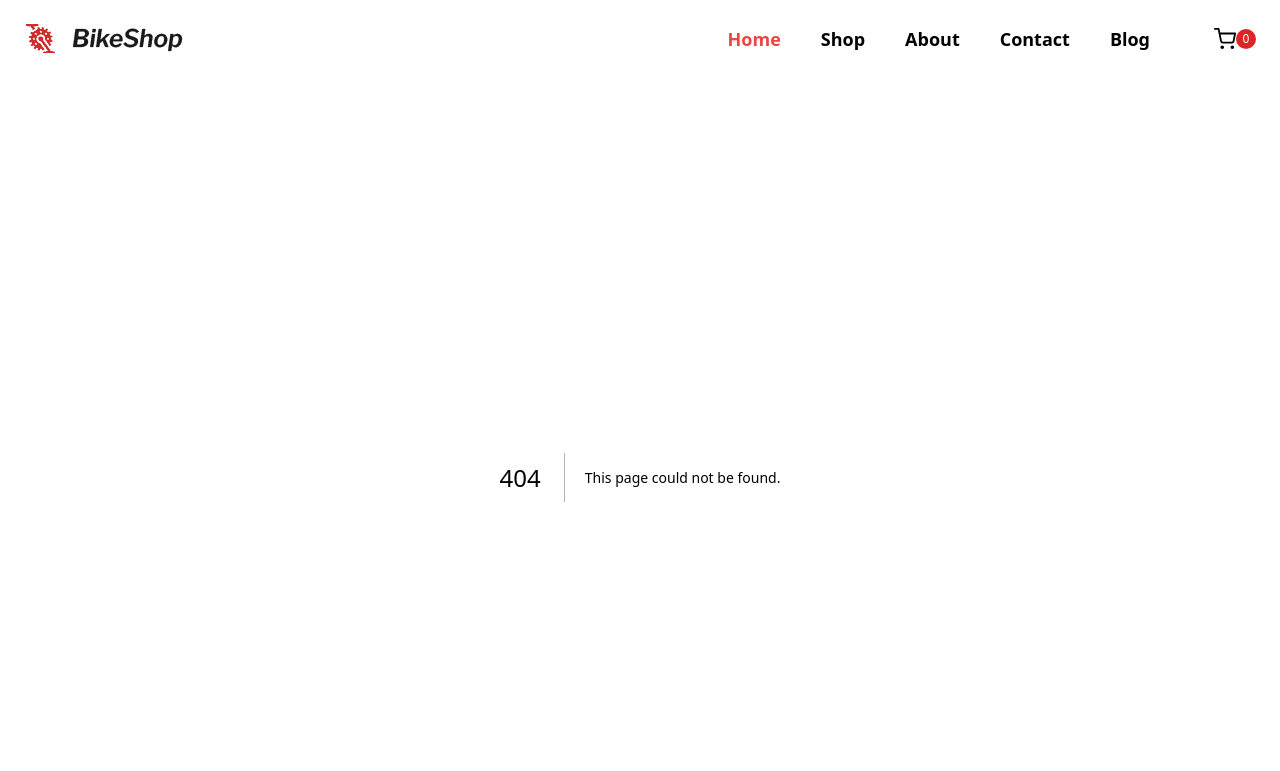
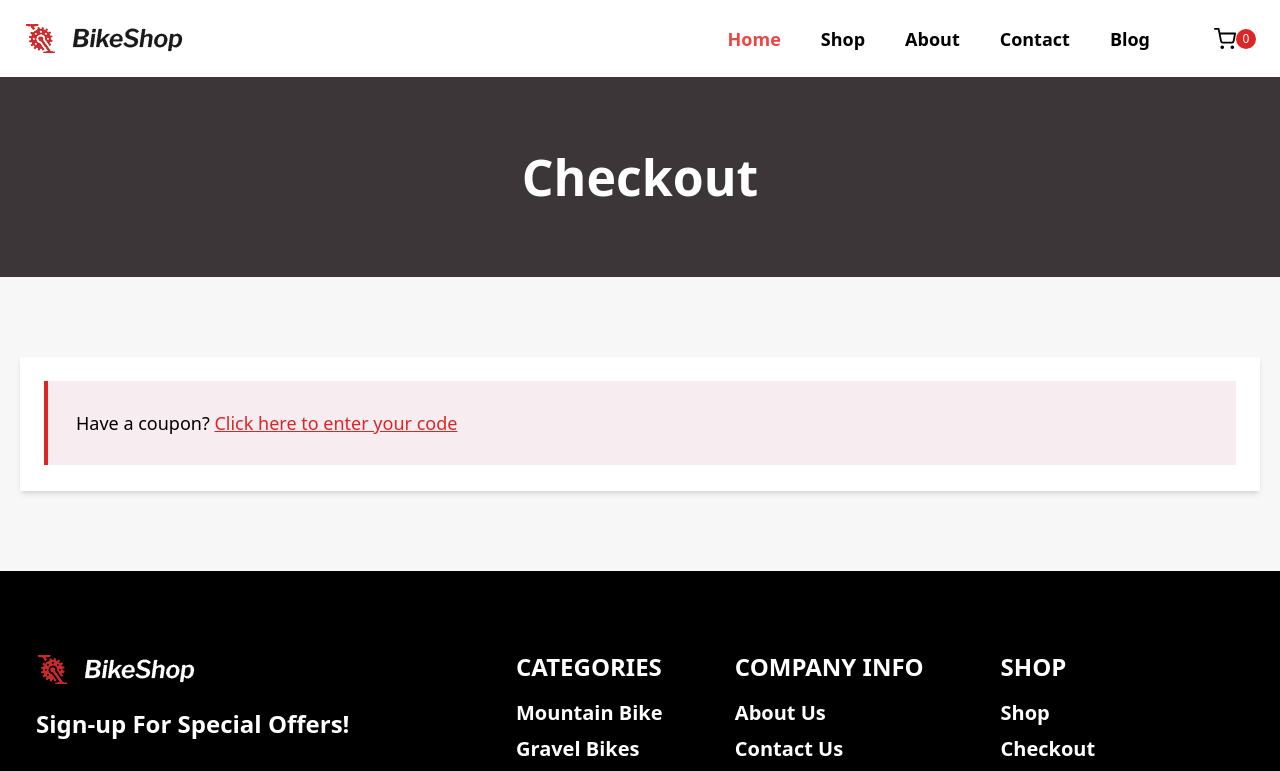
Before and after one commit to Thiago87dev/BikeShop, a Next.js app: page /checkout in a window 1280 px wide. Before the commit this address had no page. Shown: the top 771 px of the page. Built offline with nearby package versions, Linux system fonts and the light colour scheme.

Commit message:
:sparkles: feat: Checkout - part 1

```diff
--- /dev/null
+++ b/src/app/checkout/page.tsx
@@ -0,0 +1,9 @@
+import CheckoutMain from "@/components/checkout/CheckoutMain"
+
+const Checkout = () => {
+  return (
+    <div><CheckoutMain/></div>
+  )
+}
+
+export default Checkout
--- a/src/components/ShopBasket.tsx
+++ b/src/components/ShopBasket.tsx
@@ -13,6 +13,7 @@ import {
   decreaseQuantity,
   increaseQuantity,
 } from "@/redux/cart/slice";
+import Link from "next/link";
 
 const ShopBasket = () => {
   const dispatch = useDispatch();
@@ -142,9 +143,11 @@ const ShopBasket = () => {
                         }).format(subtotal)}
                       </p>
                     </div>
-                    <button className="bg-black w-full text-white text-lg font-bold rounded-full mb-6 p-2">
-                      Checkout
-                    </button>
+                    <Link href={"/checkout"}>
+                      <button className="bg-black w-full text-white text-lg font-bold rounded-full mb-6 p-2">
+                        Checkout
+                      </button>
+                    </Link>
                   </div>
                 </div>
               </div>
--- a/src/components/cart/CartContent.tsx
+++ b/src/components/cart/CartContent.tsx
@@ -113,7 +113,10 @@ const CartContent = () => {
 
               <div className="flex flex-col  gap-10 md:hidden">
                 {bikesInCart.map((item, index) => (
-                  <div className={`${index % 2 === 0 ? "bg-gray-100" : ""} p-2`} key={index}>
+                  <div
+                    className={`${index % 2 === 0 ? "bg-gray-100" : ""} p-2`}
+                    key={index}
+                  >
                     <div className="flex items-center gap-5 mb-5">
                       <div
                         onClick={() => dispatch(removeBike(item.title))}
@@ -221,9 +224,11 @@ const CartContent = () => {
                 </div>
               </div>
               <div>
-                <button className="relative bg-red-600 text-white font-semibold uppercase w-full px-8 mb-16 py-2 hover:bg-red-700 transition-colors duration-200">
-                  proceed to checkout
-                </button>
+                <Link href={'/checkout'}>
+                  <button className="relative bg-red-600 text-white font-semibold uppercase w-full px-8 mb-16 py-2 hover:bg-red-700 transition-colors duration-200">
+                    proceed to checkout
+                  </button>
+                </Link>
               </div>
             </div>
           </div>
--- /dev/null
+++ b/src/components/checkout/CheckoutContent.tsx
@@ -0,0 +1,44 @@
+"use client";
+import { useState } from "react";
+
+const CheckoutContent = () => {
+  const [couponOpen, setCouponOpen] = useState(false);
+
+  const handleSwitchCoupon = () => {
+    setCouponOpen(!couponOpen);
+  };
+
+  return (
+    <div className="flex justify-center bg-[#f7f7f7] text-lg">
+      <div className="w-full max-w-[1240px] bg-white shadow-md my-20 p-6">
+        <div className="bg-[#f7edf1] p-7 border-l-4 border-l-red-600">
+          <p>
+            Have a coupon?{" "}
+            <span
+              onClick={handleSwitchCoupon}
+              className="text-red-600 underline cursor-pointer"
+            >
+              Click here to enter your code
+            </span>
+          </p>
+        </div>
+        <div
+          className={`flex items-center gap-10 w-full border border-gray-500 rounded-md  overflow-hidden transition-all duration-700 ${
+            couponOpen ? "max-h-40 opacity-100 p-6 my-10" : "max-h-0 opacity-0"
+          }`}
+        >
+          <input
+            className="p-2 border-2 border-gray-400 rounded-md w-1/2"
+            placeholder="Coupon code"
+            type="text"
+          />
+          <button className="bg-red-600 text-white h-10 text-base py-2 px-3 font-semibold uppercase w-max  hover:bg-red-700 transition-colors duration-200 tracking-widest">
+            Apply coupon
+          </button>
+        </div>
+      </div>
+    </div>
+  );
+};
+
+export default CheckoutContent;
--- /dev/null
+++ b/src/components/checkout/CheckoutMain.tsx
@@ -0,0 +1,14 @@
+import React from 'react'
+import StripCheckout from './StripCheckout'
+import CheckoutContent from './CheckoutContent'
+
+const CheckoutMain = () => {
+  return (
+    <div>
+        <StripCheckout/>
+        <CheckoutContent/>
+    </div>
+  )
+}
+
+export default CheckoutMain
--- /dev/null
+++ b/src/components/checkout/StripCheckout.tsx
@@ -0,0 +1,13 @@
+const StripCheckout = () => {
+  return (
+    <div>
+      <div className="bg-[#3c3638]">
+        <div className="flex flex-col items-center justify-center gap-4 h-[200px] text-white">
+          <h1 className="text-[50px] font-bold">Checkout</h1>
+        </div>
+      </div>
+    </div>
+  );
+};
+
+export default StripCheckout;
```
